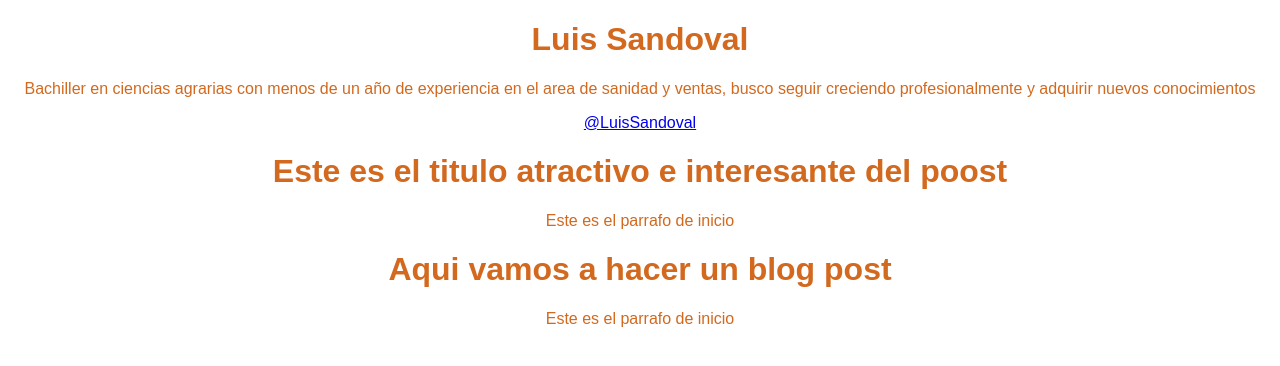
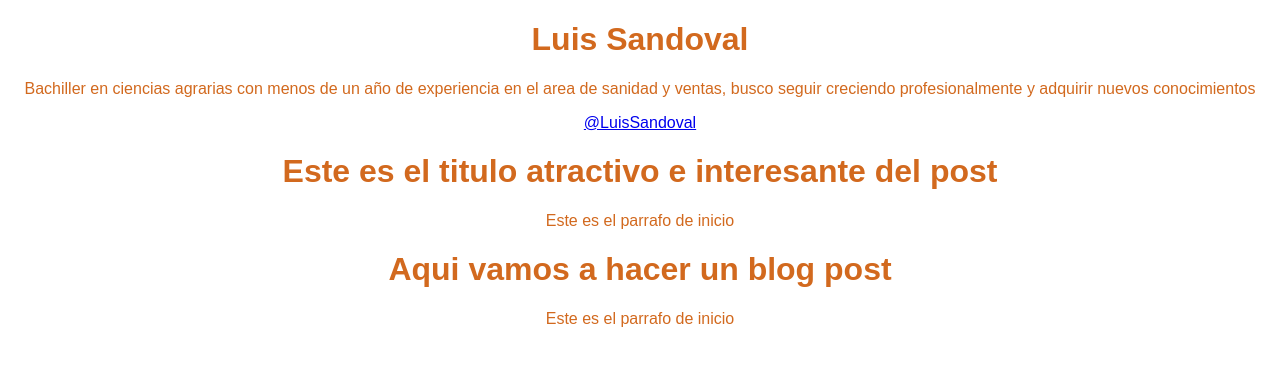
Before and after one commit to Luis-Sandoval-Vilcapoma/MiBLog, a plain HTML site: page index.html in a window 1280 px wide. Drawn offline with Linux system fonts and the light colour scheme.

Commit message:
Corregí el error gramatical

```diff
--- a/index.html
+++ b/index.html
@@ -15,7 +15,7 @@
             <a href="www.instagram/LuisSandoval">@LuisSandoval</a>
         </head>
         <div id="post">
-            <h1>Este es el titulo atractivo e interesante del poost </h1>
+            <h1>Este es el titulo atractivo e interesante del post </h1>
             <p>Este es el parrafo de inicio</p>
         </div>
     </div>
```
